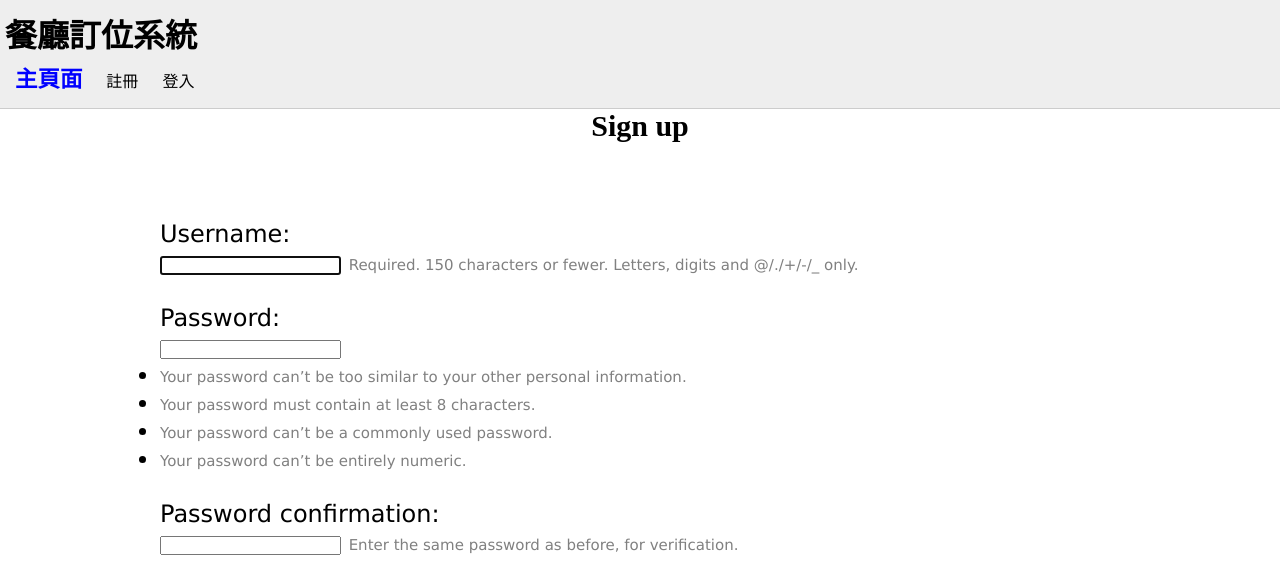
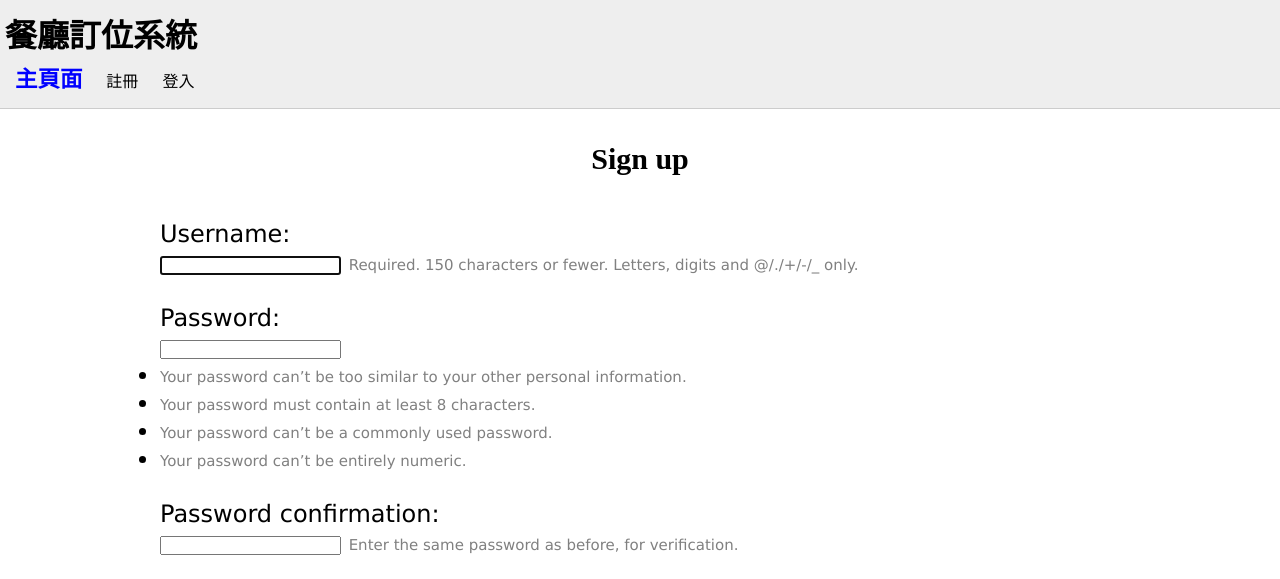
Before and after one commit to Andychen3558/CNL_final, a Django app: page /sign/register/ in a window 1280 px wide. Shown: the top 579 px of the page. Run offline with Django 3.2, Linux system fonts and the light colour scheme.

Commit message:
fix position

```diff
--- a/static/css/sign.css
+++ b/static/css/sign.css
@@ -14,6 +14,7 @@ button {
 h2 {
 	text-align: center;
 	font-size:30px;
+	line-height:100px;
 }
 
 form {
```
